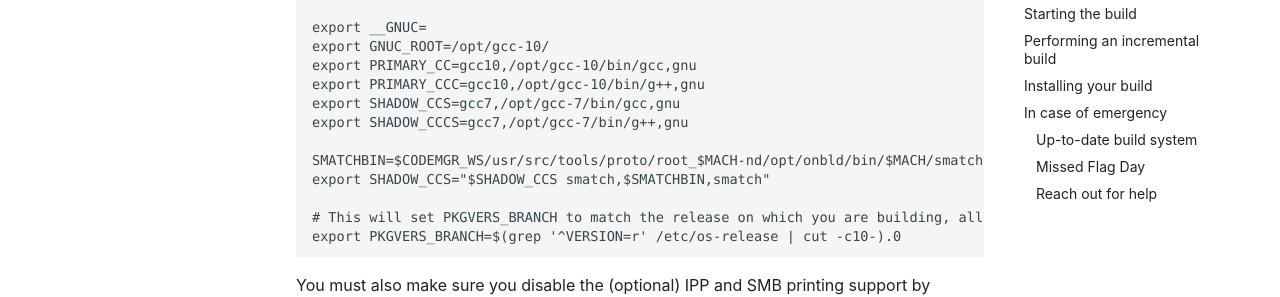
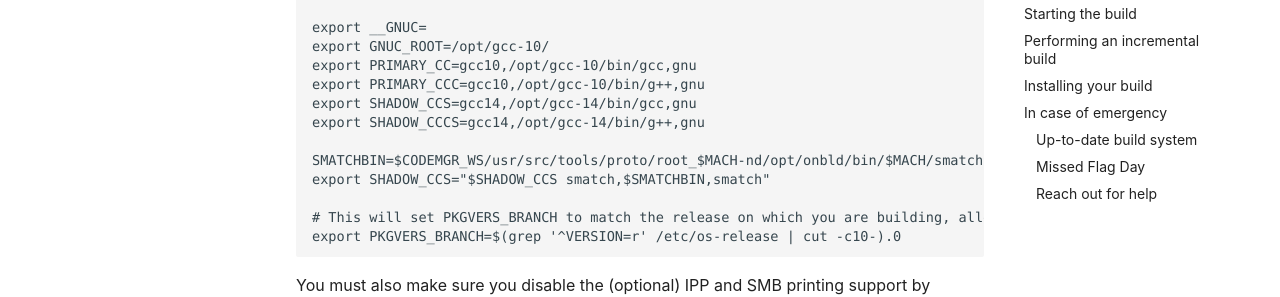
Before and after one commit to illumos/docs, an MkDocs documentation site: the page built from docs/developers/build.md, in a window 1280 px wide and 900 px high, scrolled down 4557 px. Shown: the part 508-805 px from the top of the window. Built offline with MkDocs 1.6.1 and Material for MkDocs 9.7.7, drawn with Linux system fonts in a browser that asks for light colours; some of the changed text lies outside the part shown.

Commit message:
build: Update for gcc14 shadow

````diff
--- a/docs/developers/build.md
+++ b/docs/developers/build.md
@@ -44,7 +44,7 @@ system is currently built with a
 [patched version of GCC 10](https://github.com/illumos/gcc/). Distributions may
 have their own particular versions of GCC 10 which work, however.
 
-In addition, GCC 7.5.0 is used as a "shadow" compiler. This improves the
+In addition, GCC 14.2.0 is used as a "shadow" compiler. This improves the
 warnings and diagnostics that are found and lets us all work from a common base
 towards making it the next primary compiler.
 
@@ -62,7 +62,7 @@ sudo pkg install build-essential \
     runtime/python-35
 ```
 
-The GCC versions to use can be found in `/usr/gcc/7` and `/usr/gcc/10`.
+The GCC versions to use can be found in `/usr/gcc/10` and `/usr/gcc/14`.
 
 ### OmniOS
 
@@ -73,7 +73,7 @@ illumos.  Make sure you're running at least OmniOS version r151028 or higher.
 sudo pkg install pkg:/developer/illumos-tools
 ```
 
-The GCC versions to use can be found in `/opt/gcc-7` and `/opt/gcc-10`.
+The GCC versions to use can be found in `/opt/gcc-10` and `/opt/gcc-14`.
 
 ## Preparing your workspace
 
@@ -237,8 +237,8 @@ export __GNUC=
 export GNUC_ROOT=/opt/gcc-10/
 export PRIMARY_CC=gcc10,/opt/gcc-10/bin/gcc,gnu
 export PRIMARY_CCC=gcc10,/opt/gcc-10/bin/g++,gnu
-export SHADOW_CCS=gcc7,/opt/gcc-7/bin/gcc,gnu
-export SHADOW_CCCS=gcc7,/opt/gcc-7/bin/g++,gnu
+export SHADOW_CCS=gcc14,/opt/gcc-14/bin/gcc,gnu
+export SHADOW_CCCS=gcc14,/opt/gcc-14/bin/g++,gnu
 
 SMATCHBIN=$CODEMGR_WS/usr/src/tools/proto/root_$MACH-nd/opt/onbld/bin/$MACH/smatch
 export SHADOW_CCS="$SHADOW_CCS smatch,$SMATCHBIN,smatch"
````
Also changed, not shown: docs/about/leadership.md (+1 -1 lines).
